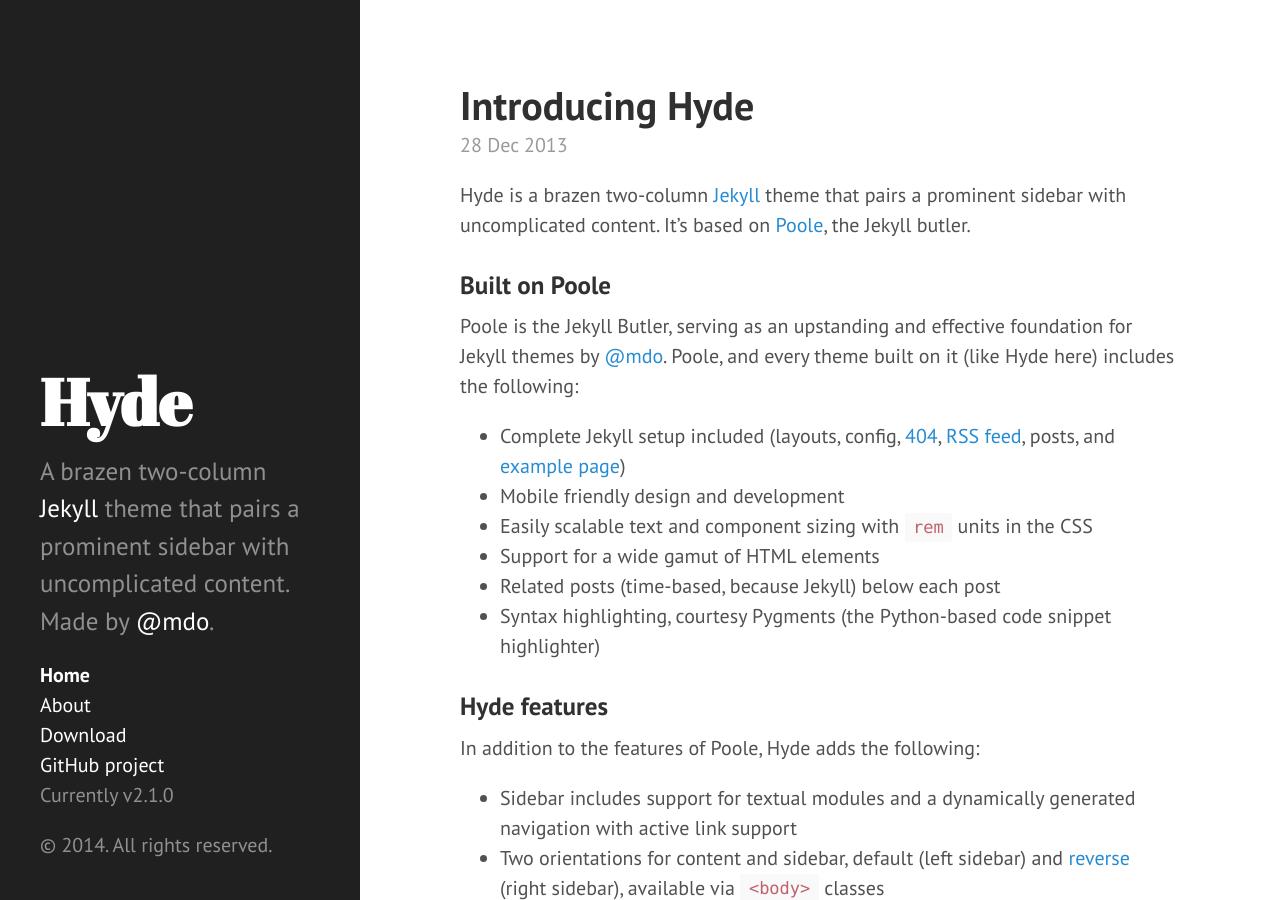
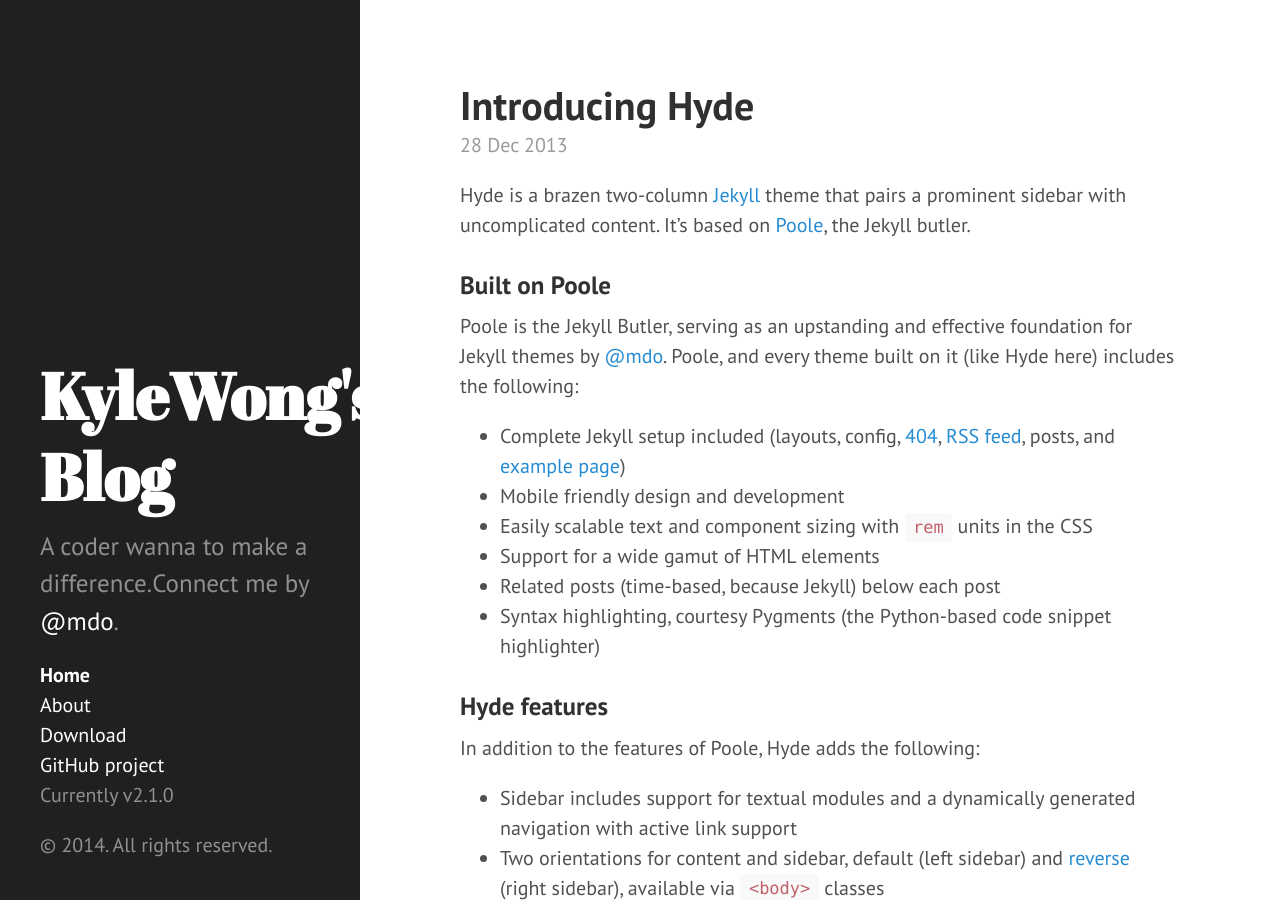
Before and after one commit to kangwang1988/kangwang1988.github.io, a Jekyll site: the page built from index.html, in a window 1280 px wide and 900 px high. Built offline with Jekyll 4.4.1, drawn with Linux system fonts in a browser that asks for light colours; Markdown is read by kramdown in place of the engine named in the settings; the list of posts is cut into pages by our own code.

Commit message:
Update a blog.

```diff
--- a/_config.yml
+++ b/_config.yml
@@ -6,15 +6,15 @@
 permalink:        pretty
 
 # Setup
-title:            Hyde
+title:            KyleWong's Blog
 tagline:          'A Jekyll theme'
-description:      'A brazen two-column <a href="http://jekyllrb.com" target="_blank">Jekyll</a> theme that pairs a prominent sidebar with uncomplicated content. Made by <a href="https://twitter.com/mdo" target="_blank">@mdo</a>.'
-url:              http://hyde.getpoole.com
+description:      'A coder wanna to make a difference.Connect me by <a href="http://weibo.com/kangwang1988" target="_blank">@mdo</a>.'
+url:              https://github.com/kangwang1988/kangwang1988.github.io
 baseurl:          /
 
 author:
-  name:           'Mark Otto'
-  url:            https://twitter.com/mdo
+  name:           'KyleWong'
+  url:            http://kangwang1988.github.io/
 
 paginate:         5
 
@@ -22,4 +22,4 @@
 version:          2.1.0
 
 github:
-  repo:           https://github.com/poole/hyde
+  repo:           https://github.com/kangwang1988/kangwang1988.github.io
```
